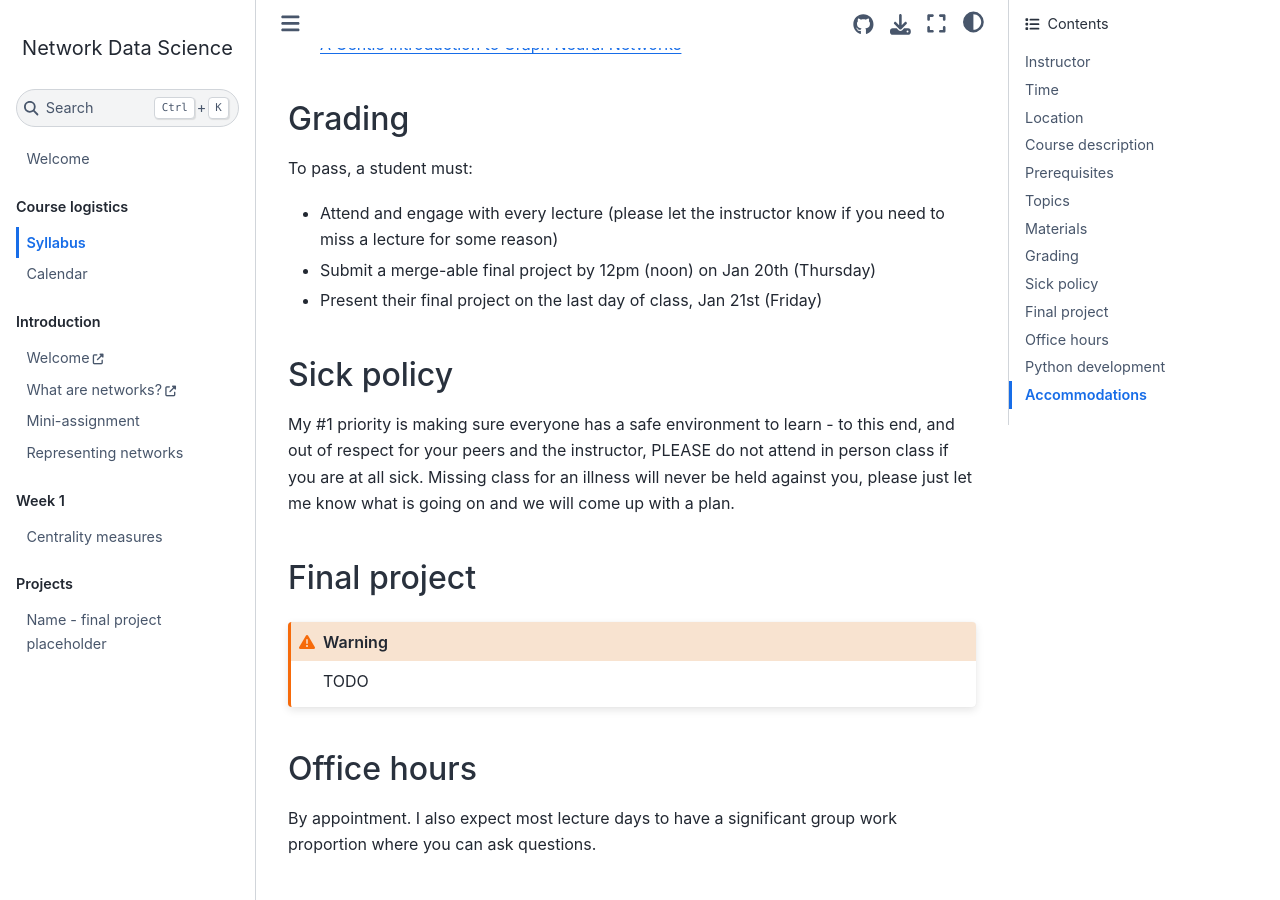
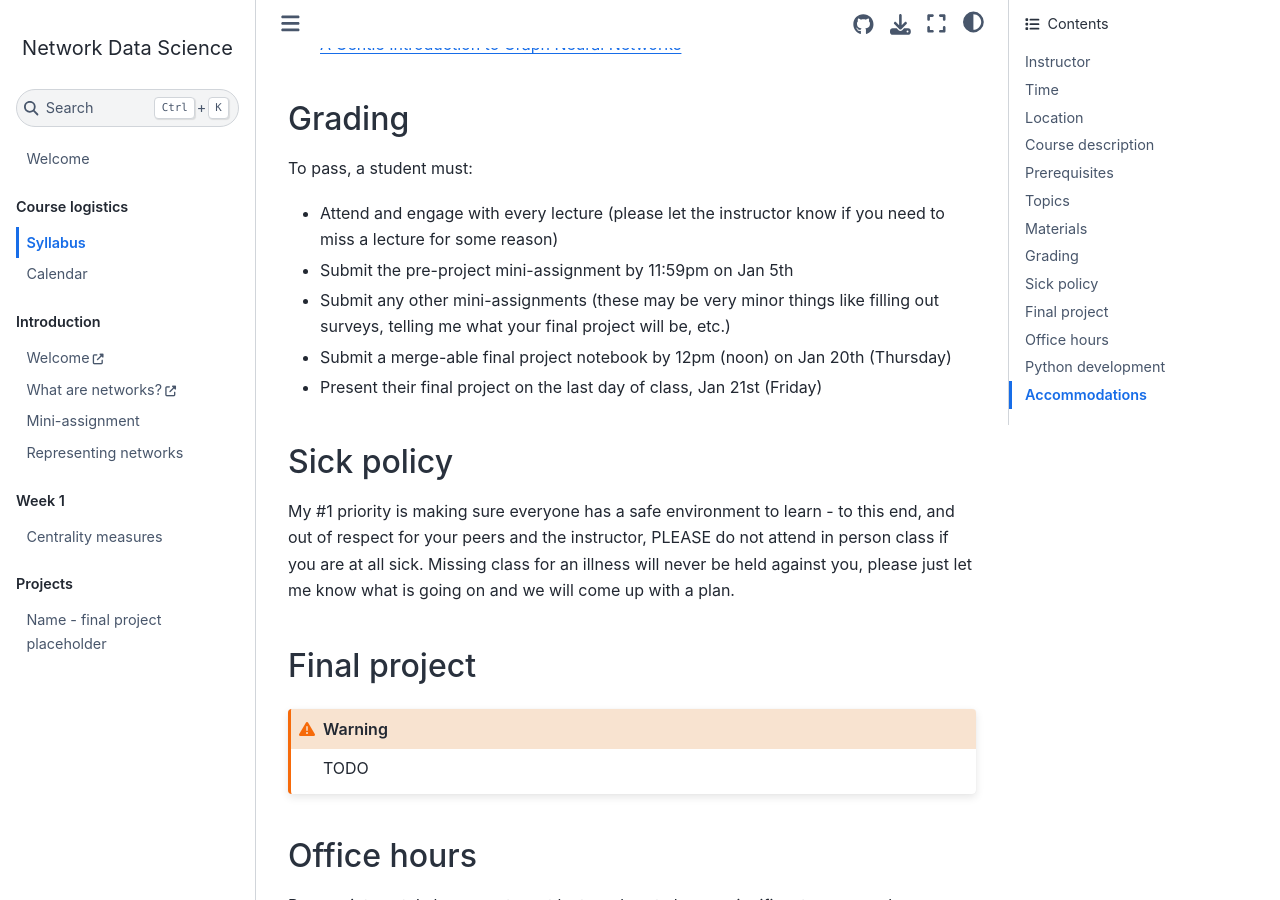
Before and after one commit to bdpedigo/networks-course, a Jupyter Book: the page built from docs/syllabus.md, in a window 1280 px wide and 900 px high, scrolled down 2642 px. Built offline with Jupyter Book 1.0.4 settings and Sphinx 7.4.7 and the Sphinx Book theme 1.1.4, drawn with Linux system fonts in a browser that asks for light colours.

Commit message:
update grading

```diff
--- a/docs/syllabus.md
+++ b/docs/syllabus.md
@@ -63,7 +63,9 @@ required to rent or buy:
 ## Grading
 To pass, a student must:
 - Attend and engage with every lecture (please let the instructor know if you need to miss a lecture for some reason)
-- Submit a merge-able final project by 12pm (noon) on Jan 20th (Thursday)
+- Submit the pre-project mini-assignment by 11:59pm on Jan 5th
+- Submit any other mini-assignments (these may be very minor things like filling out surveys, telling me what your final project will be, etc.)
+- Submit a merge-able final project notebook by 12pm (noon) on Jan 20th (Thursday)
 - Present their final project on the last day of class, Jan 21st (Friday)
 
 ## Sick policy
```
Also changed, not shown: docs/slides/welcome.md (+3 -3 lines).
